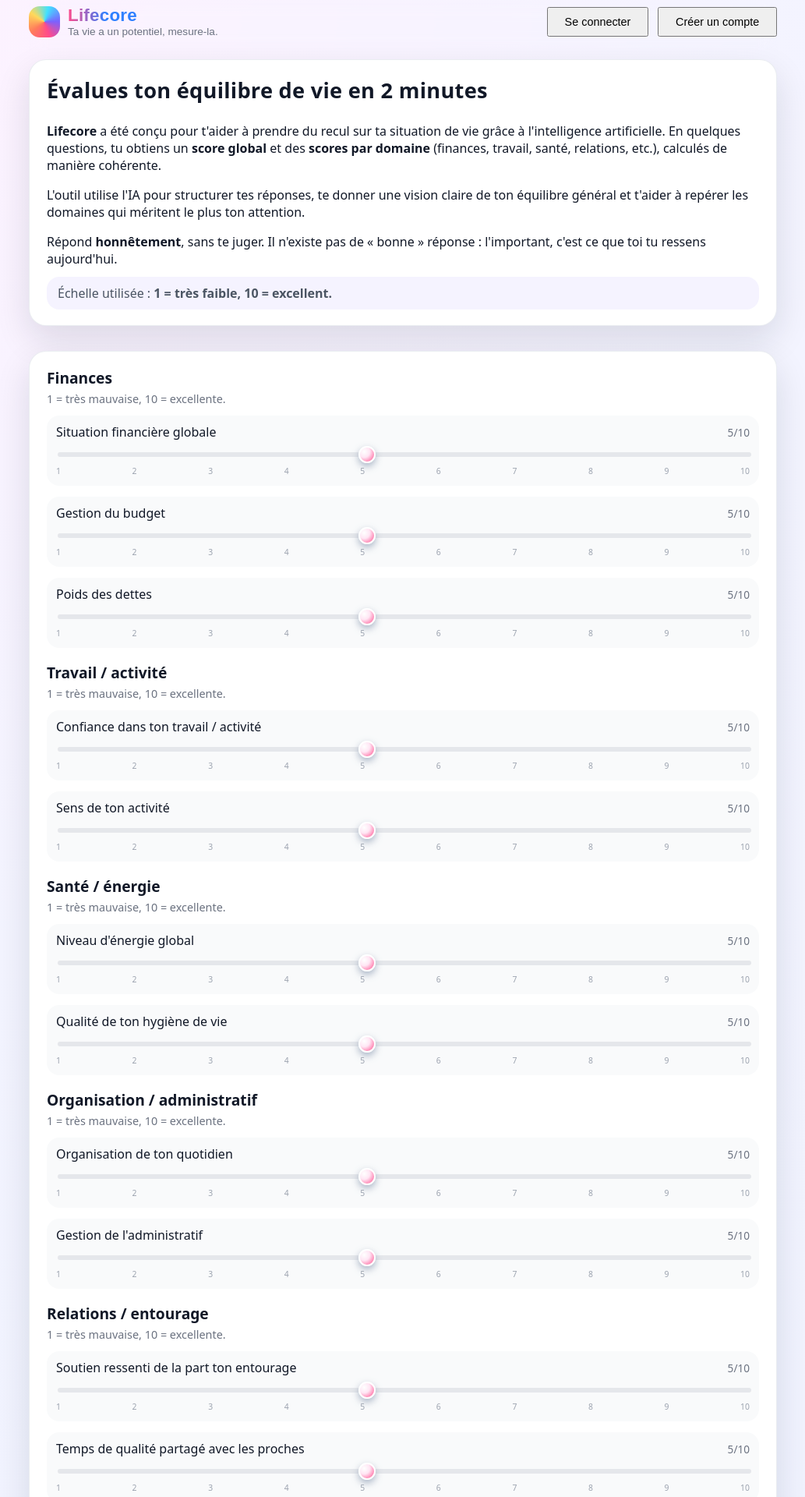
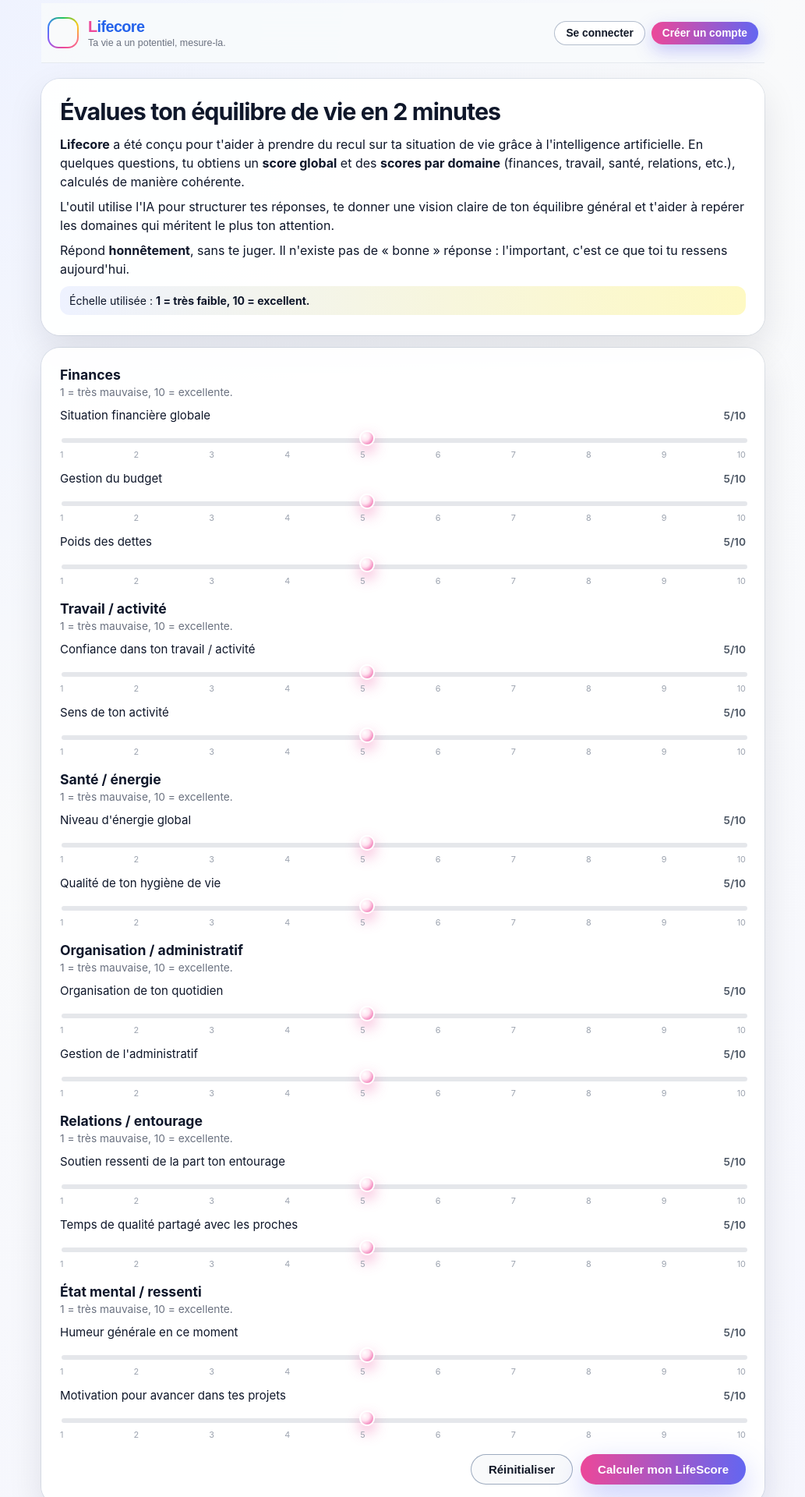
Before and after one commit to Brax971/Lifescore, a Next.js app: page / in a window 1280 px wide. Shown: the part 20-1940 px from the top of the page at 78% size, without its empty margins (123-1156 px from the left). Built offline with nearby package versions, Linux system fonts and the light colour scheme.

Commit message:
Update globals.css

```diff
--- a/app/globals.css
+++ b/app/globals.css
@@ -1,4 +1,4 @@
-/* RESET DE BASE */
+/* Reset léger */
 *,
 *::before,
 *::after {
@@ -12,46 +12,49 @@ body {
 }
 
 body {
-  font-family: system-ui, -apple-system, BlinkMacSystemFont, "SF Pro Text",
+  font-family: -apple-system, system-ui, BlinkMacSystemFont, "SF Pro Text",
     "Segoe UI", sans-serif;
-  background: radial-gradient(circle at top left, #fdf2ff 0, #f3f4ff 40%, #eef2ff 100%);
-  color: #111827;
+  background: radial-gradient(circle at top left, #eef2ff 0, #f9fafb 40%, #f3f4ff 100%);
+  color: #0f172a;
 }
 
-/* WRAPPER GLOBAL */
-.ls-page {
+/* Page wrapper */
+.lk-page {
   min-height: 100vh;
-  display: flex;
-  justify-content: center;
-  padding: 24px 16px 40px;
 }
 
+/* Layout principal */
 .lk-app {
-  width: 100%;
   max-width: 960px;
+  margin: 0 auto;
+  padding: 16px 16px 40px;
 }
 
 /* HEADER */
 .lk-header {
   position: sticky;
   top: 0;
-  z-index: 20;
-  padding-bottom: 12px;
-  backdrop-filter: blur(10px);
+  z-index: 40;
+  background: rgba(248, 250, 252, 0.92);
+  backdrop-filter: blur(18px);
+  border-bottom: 1px solid rgba(148, 163, 184, 0.18);
 }
 
 .lk-header-inner {
+  max-width: 960px;
+  margin: 0 auto;
+  padding: 12px 16px;
   display: flex;
   align-items: center;
   justify-content: space-between;
   gap: 16px;
 }
 
-/* Logo + marque */
+/* Brand */
 .lk-brand {
   display: flex;
   align-items: center;
-  gap: 10px;
+  gap: 12px;
   padding: 4px 0;
   border: none;
   background: transparent;
@@ -64,20 +67,21 @@ body {
   border-radius: 14px;
   padding: 2px;
   background: conic-gradient(
-    from 160deg,
-    #ff4b8b,
-    #ff7b5b,
-    #ffd95b,
-    #41e1ff,
-    #7b61ff,
-    #ff4b8b
+    from 120deg,
+    #fb7185,
+    #ec4899,
+    #8b5cf6,
+    #3b82f6,
+    #22c55e,
+    #facc15,
+    #fb7185
   );
   display: flex;
   align-items: center;
   justify-content: center;
 }
 
-.lk-brand-pulse {
+.lk-brand-mark-inner {
   width: 100%;
   height: 100%;
   border-radius: 12px;
@@ -88,173 +92,155 @@ body {
   display: flex;
   flex-direction: column;
   align-items: flex-start;
+  gap: 2px;
 }
 
 .lk-brand-name {
   font-weight: 800;
-  font-size: 1.4rem;
-  letter-spacing: 0.01em;
-  line-height: 1.1;
-  background: linear-gradient(90deg, #ff4b8b 0%, #2f80ff 55%, #2f80ff 100%);
-  -webkit-background-clip: text;
-  color: transparent;
+  letter-spacing: -0.03em;
+  font-size: 1.24rem;
+}
+
+.lk-brand-name-l {
+  color: #ec4899; /* rose */
+}
+
+.lk-brand-name-rest {
+  color: #2563eb; /* bleu */
 }
 
 .lk-brand-tagline {
-  font-size: 0.85rem;
+  font-size: 0.78rem;
   color: #6b7280;
 }
 
-/* NAV + BOUTONS AUTH */
+/* NAV */
 .lk-nav {
   display: flex;
   align-items: center;
-  gap: 12px;
+  gap: 8px;
 }
 
-/* Bouton générique */
-.lk-button {
+/* Boutons header = même style que bouton primaire Lifescore */
+.lk-nav-cta {
   border-radius: 999px;
+  padding: 7px 14px;
+  font-size: 0.86rem;
+  font-weight: 600;
   border: none;
-  font-weight: 600;
-  font-size: 0.95rem;
-  padding: 0.65rem 1.6rem;
   cursor: pointer;
-  display: inline-flex;
-  align-items: center;
-  justify-content: center;
-  transition: transform 0.12s ease, box-shadow 0.12s ease, background 0.12s ease,
-    opacity 0.12s ease;
   white-space: nowrap;
 }
 
-/* Bouton principal – utilisé pour le CTA et pour les boutons auth */
-.lk-button-primary {
-  background: linear-gradient(90deg, #ff4b8b, #7b61ff);
+.lk-nav-cta-primary {
+  background: linear-gradient(90deg, #ec4899, #6366f1);
   color: #ffffff;
-  box-shadow: 0 14px 30px rgba(123, 97, 255, 0.35);
+  box-shadow: 0 8px 22px rgba(99, 102, 241, 0.35);
 }
 
-.lk-button-primary:hover {
-  transform: translateY(-1px);
-  box-shadow: 0 18px 40px rgba(123, 97, 255, 0.45);
+.lk-nav-cta-primary:hover {
+  filter: brightness(1.07);
 }
 
-.lk-button-primary:active {
-  transform: translateY(0);
-  box-shadow: 0 8px 18px rgba(123, 97, 255, 0.35);
+.lk-nav-cta-secondary {
+  background: rgba(255, 255, 255, 0.9);
+  color: #111827;
+  border: 1px solid rgba(148, 163, 184, 0.7);
 }
 
-/* Bouton secondaire */
-.lk-button-secondary {
-  background: #f3f4ff;
-  color: #4b5563;
-  border: 1px solid #e5e7eb;
-  box-shadow: 0 6px 16px rgba(148, 163, 184, 0.25);
+.lk-nav-cta-secondary:hover {
+  background: #ffffff;
 }
 
-.lk-button-secondary:hover {
-  background: #e5e7ff;
+/* MAIN */
+.lk-main {
+  padding-top: 20px;
 }
 
-/* Ajustement visuel pour les boutons du header
-   (même style que CTA mais un peu plus compacts) */
-.lk-nav-cta {
-  padding-inline: 1.3rem;
-  padding-block: 0.55rem;
-  font-size: 0.9rem;
-}
-
-/* MAIN LAYOUT */
-.lk-main {
-  margin-top: 12px;
-}
-
-.lk-section {
-  display: flex;
-  flex-direction: column;
-  gap: 16px;
-}
-
-/* CARDS */
+/* Cards */
 .lk-card {
-  background: #ffffff;
-  border-radius: 22px;
-  padding: 20px 22px;
-  box-shadow: 0 18px 45px rgba(15, 23, 42, 0.12);
+  border-radius: 24px;
+  background: rgba(255, 255, 255, 0.96);
+  box-shadow:
+    0 18px 45px rgba(15, 23, 42, 0.1),
+    0 0 0 1px rgba(148, 163, 184, 0.22);
+  padding: 20px 20px 22px;
 }
 
 .lk-card-main {
-  border: 1px solid rgba(148, 163, 184, 0.2);
+  margin-bottom: 16px;
 }
 
 .lk-card-intro h1 {
   margin-top: 0;
-  font-size: 1.7rem;
-  letter-spacing: 0.01em;
+  margin-bottom: 12px;
+  font-size: 1.6rem;
+  letter-spacing: -0.03em;
 }
 
 .lk-card-intro p {
-  margin-bottom: 0.6rem;
+  margin: 0 0 8px;
+  line-height: 1.5;
 }
 
 .lk-scale-info {
-  margin-top: 0.8rem;
-  padding: 10px 14px;
-  border-radius: 16px;
-  background: #f5f3ff;
-  color: #4b5563;
+  margin-top: 10px;
+  padding: 10px 12px;
+  border-radius: 12px;
+  background: linear-gradient(90deg, #eef2ff, #fef9c3);
+  font-size: 0.88rem;
 }
 
-/* DOMAINES / QUESTIONS */
+/* Domaines / questions */
 .lk-domain-block + .lk-domain-block {
   margin-top: 18px;
 }
 
 .lk-domain-header h2 {
-  margin: 0;
-  font-size: 1.2rem;
+  margin: 0 0 4px;
+  font-size: 1.1rem;
 }
 
 .lk-domain-description {
-  margin: 4px 0 12px;
+  margin: 0;
+  font-size: 0.86rem;
   color: #6b7280;
-  font-size: 0.9rem;
 }
 
 .lk-domain-questions {
+  margin-top: 12px;
   display: flex;
   flex-direction: column;
   gap: 14px;
 }
 
 .lk-question-row {
-  padding: 10px 12px 12px;
-  border-radius: 16px;
-  background: #f9fafb;
+  display: flex;
+  flex-direction: column;
+  gap: 6px;
 }
 
 .lk-question-label-row {
   display: flex;
-  align-items: center;
   justify-content: space-between;
-  gap: 8px;
-  margin-bottom: 4px;
+  gap: 12px;
+  align-items: baseline;
 }
 
 .lk-question-label {
   margin: 0;
-  font-weight: 500;
+  font-size: 0.94rem;
 }
 
 .lk-question-value {
-  font-size: 0.85rem;
-  color: #6b7280;
+  font-size: 0.86rem;
+  color: #4b5563;
+  font-weight: 600;
 }
 
-/* SLIDER */
+/* Sliders */
 .lk-slider-wrapper {
-  margin-top: 4px;
+  padding: 4px 0 0;
 }
 
 .lk-slider {
@@ -263,80 +249,117 @@ body {
   appearance: none;
   height: 6px;
   border-radius: 999px;
-  background: #e5e7eb;
+  background: linear-gradient(90deg, #e5e7eb 0, #e5e7eb 100%);
   outline: none;
 }
 
-/* piste */
+/* thumb */
 .lk-slider::-webkit-slider-thumb {
   -webkit-appearance: none;
   appearance: none;
-  width: 22px;
-  height: 22px;
+  width: 20px;
+  height: 20px;
   border-radius: 999px;
-  background: radial-gradient(circle at 30% 30%, #ffffff 0, #ffe6f4 40%, #ff4b8b 100%);
+  background: radial-gradient(circle at 30% 30%, #ffffff 0, #ffe4f1 40%, #ec4899 100%);
+  box-shadow: 0 8px 18px rgba(236, 72, 153, 0.45);
   border: 2px solid #ffffff;
-  box-shadow: 0 4px 10px rgba(148, 163, 184, 0.8);
+  margin-top: -7px;
+}
+
+.lk-slider::-moz-range-thumb {
+  width: 20px;
+  height: 20px;
+  border-radius: 999px;
+  background: radial-gradient(circle at 30% 30%, #ffffff 0, #ffe4f1 40%, #ec4899 100%);
+  box-shadow: 0 8px 18px rgba(236, 72, 153, 0.45);
+  border: 2px solid #ffffff;
+}
+
+/* ticks */
+.lk-slider-ticks {
+  margin-top: 4px;
+  display: flex;
+  justify-content: space-between;
+  font-size: 0.68rem;
+  color: #9ca3af;
+}
+
+/* Actions */
+.lk-actions-row {
+  display: flex;
+  flex-wrap: wrap;
+  justify-content: flex-end;
+  gap: 10px;
+  margin-top: 18px;
+}
+
+/* Boutons principaux */
+.lk-button {
+  border-radius: 999px;
+  padding: 10px 22px;
+  font-size: 0.94rem;
+  font-weight: 600;
+  border: none;
   cursor: pointer;
 }
 
-.lk-slider::-moz-range-thumb {
-  width: 22px;
-  height: 22px;
-  border-radius: 999px;
-  background: radial-gradient(circle at 30% 30%, #ffffff 0, #ffe6f4 40%, #ff4b8b 100%);
-  border: 2px solid #ffffff;
-  box-shadow: 0 4px 10px rgba(148, 163, 184, 0.8);
-  cursor: pointer;
+.lk-button-primary {
+  background: linear-gradient(90deg, #ec4899, #6366f1);
+  color: #ffffff;
+  box-shadow: 0 16px 40px rgba(129, 140, 248, 0.45);
 }
 
-.lk-slider-ticks {
-  margin-top: 6px;
-  display: flex;
-  justify-content: space-between;
-  font-size: 0.65rem;
-  color: #9ca3af;
+.lk-button-primary:hover {
+  filter: brightness(1.06);
 }
 
-/* ACTIONS */
-.lk-actions-row {
-  display: flex;
-  flex-wrap: wrap;
-  gap: 10px;
-  justify-content: flex-end;
-  margin-top: 18px;
+.lk-button-secondary {
+  background: #f9fafb;
+  color: #111827;
+  border: 1px solid rgba(148, 163, 184, 0.9);
 }
 
-/* RÉSULTATS */
+.lk-button-secondary:hover {
+  background: #ffffff;
+}
+
+/* Résultats */
 .lk-results-header {
   display: flex;
-  gap: 18px;
-  align-items: center;
-  flex-wrap: wrap;
+  flex-direction: column;
+  gap: 16px;
 }
 
 .lk-circle-score {
-  width: 120px;
-  height: 120px;
-  border-radius: 50%;
-  background: conic-gradient(
-    from 200deg,
-    #ff4b8b,
-    #ffd95b,
-    #7b61ff,
-    #ff4b8b
-  );
   display: flex;
   align-items: center;
   justify-content: center;
-  box-shadow: 0 18px 40px rgba(123, 97, 255, 0.45);
 }
 
 .lk-circle-score-inner {
-  width: 86%;
-  height: 86%;
-  border-radius: 50%;
-  background: #ffffff;
+  width: 120px;
+  height: 120px;
+  border-radius: 999px;
+  background: conic-gradient(
+    from 120deg,
+    #06b6d4,
+    #6366f1,
+    #ec4899,
+    #f97316,
+    #22c55e,
+    #06b6d4
+  );
+  padding: 4px;
+  display: flex;
+  align-items: center;
+  justify-content: center;
+}
+
+.lk-circle-score-inner > div {
+  background: #f9fafb;
+  width: 100%;
+  height: 100%;
+  border-radius: inherit;
   display: flex;
   flex-direction: column;
   align-items: center;
@@ -344,32 +367,49 @@ body {
 }
 
 .lk-circle-score-value {
-  font-size: 2rem;
+  font-size: 2.2rem;
   font-weight: 800;
+  letter-spacing: -0.08em;
 }
 
 .lk-circle-score-label {
-  font-size: 0.9rem;
+  font-size: 0.85rem;
   color: #6b7280;
 }
 
 .lk-results-title h1 {
-  margin: 0 0 0.4rem;
+  margin: 0 0 8px;
 }
 
+.lk-results-title p {
+  margin: 0 0 6px;
+  line-height: 1.5;
+}
+
+/* Scores par domaine */
 .lk-results-block {
-  margin-top: 18px;
+  margin-top: 20px;
+}
+
+.lk-results-block h2 {
+  margin: 0 0 6px;
+}
+
+.lk-results-block p {
+  margin: 0 0 8px;
 }
 
 .lk-domain-scores {
-  margin-top: 10px;
   display: flex;
   flex-direction: column;
   gap: 10px;
+  margin-top: 6px;
 }
 
 .lk-domain-score-row {
-  padding: 8px 0;
+  display: flex;
+  flex-direction: column;
+  gap: 4px;
 }
 
 .lk-domain-score-header {
@@ -379,9 +419,8 @@ body {
 }
 
 .lk-domain-score-bar {
-  margin-top: 5px;
   width: 100%;
-  height: 7px;
+  height: 8px;
   border-radius: 999px;
   background: #e5e7eb;
   overflow: hidden;
@@ -389,56 +428,55 @@ body {
 
 .lk-domain-score-bar-fill {
   height: 100%;
-  border-radius: 999px;
-  background: linear-gradient(90deg, #ff4b8b, #7b61ff);
+  border-radius: inherit;
+  background: linear-gradient(90deg, #22c55e, #facc15, #f97316, #ef4444);
 }
 
-/* LISTES */
+/* Listes */
 .lk-list {
   margin: 8px 0 0;
-  padding-left: 1.1rem;
-  color: #4b5563;
+  padding-left: 18px;
+  font-size: 0.92rem;
+  line-height: 1.5;
 }
 
 /* FOOTER */
 .lk-footer {
-  margin-top: 20px;
-  padding-top: 8px;
+  margin-top: 32px;
+  padding: 16px 0 8px;
+  text-align: center;
+  font-size: 0.8rem;
+  color: #9ca3af;
 }
 
-.lk-footer-inner {
-  font-size: 0.8rem;
-  color: #9ca3af;
-  text-align: center;
-}
-
-/* RESPONSIVE */
-@media (max-width: 640px) {
-  .ls-page {
-    padding-inline: 10px;
+/* Responsive */
+@media (min-width: 768px) {
+  .lk-app {
+    padding: 24px 16px 48px;
   }
 
   .lk-header-inner {
-    align-items: flex-start;
-    flex-direction: column;
+    padding: 14px 8px;
   }
 
-  .lk-nav {
-    width: 100%;
-    justify-content: flex-start;
-    flex-wrap: wrap;
+  .lk-card {
+    padding: 24px 24px 26px;
   }
 
-  .lk-nav-cta {
+  .lk-card-intro h1 {
+    font-size: 1.9rem;
+  }
+
+  .lk-results-header {
+    flex-direction: row;
+    align-items: center;
+  }
+
+  .lk-circle-score {
     flex: 0 0 auto;
   }
 
-  .lk-card {
-    padding: 18px 16px;
-  }
-
-  .lk-circle-score {
-    width: 100px;
-    height: 100px;
+  .lk-results-title {
+    flex: 1;
   }
 }
```
